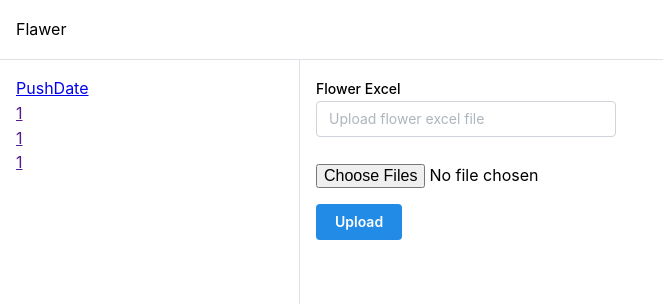
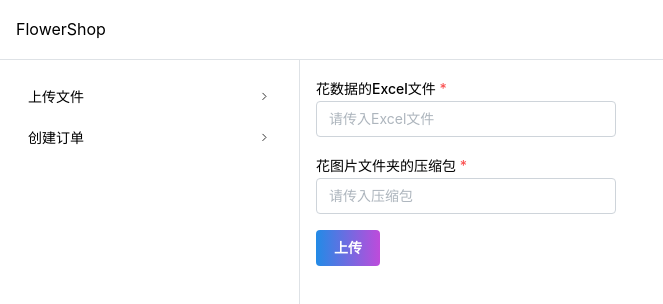
Before and after one commit to Y-small-space/FlowerShopWeb, a Next.js app: page /main/uploadPage in a window 1280 px wide. Shown: the top 304 px of the page, without its empty margins (0-663 px from the left). Built offline with nearby package versions, Linux system fonts and the light colour scheme; no server answers.

Commit message:
UI_update

```diff
--- a/package.json
+++ b/package.json
@@ -13,6 +13,7 @@
     "@mantine/hooks": "^7.11.2",
     "@mantine/next": "^6.0.22",
     "@octokit/rest": "^21.0.1",
+    "@tabler/icons-react": "^3.11.0",
     "busboy": "^1.6.0",
     "formidable": "^3.5.1",
     "multiparty": "^4.2.3",
--- a/src/app/main/layout.tsx
+++ b/src/app/main/layout.tsx
@@ -1,9 +1,16 @@
 "use client";
 
-import { AppShell, Group } from "@mantine/core";
+import { AppShell, Group, NavLink } from "@mantine/core";
 import Link from "next/link";
 import { PropsWithChildren } from "react";
 import { useDisclosure } from "@mantine/hooks";
+import {
+  IconHome2,
+  IconGauge,
+  IconChevronRight,
+  IconActivity,
+  IconCircleOff,
+} from "@tabler/icons-react";
 
 export default function MainLayout({ children }: PropsWithChildren<{}>) {
   const [opened, { toggle }] = useDisclosure();
@@ -16,14 +23,32 @@ export default function MainLayout({ children }: PropsWithChildren<{}>) {
     >
       <AppShell.Header>
         <Group h="100%" px="md">
-          Flawer
+          FlowerShop
         </Group>
       </AppShell.Header>
       <AppShell.Navbar p="md">
-        <Link href="/main/uploadPage">PushDate</Link>
-        <Link href="">1</Link>
-        <Link href="">1</Link>
-        <Link href="">1</Link>
+        <NavLink
+          href="/main/uploadPage"
+          label="上传文件"
+          rightSection={
+            <IconChevronRight
+              size="0.8rem"
+              stroke={1.5}
+              className="mantine-rotate-rtl"
+            />
+          }
+        />
+        <NavLink
+          href="/main/uploadPage"
+          label="创建订单"
+          rightSection={
+            <IconChevronRight
+              size="0.8rem"
+              stroke={1.5}
+              className="mantine-rotate-rtl"
+            />
+          }
+        />
       </AppShell.Navbar>
       <AppShell.Main>{children}</AppShell.Main>
     </AppShell>
--- a/src/app/main/uploadPage/page.tsx
+++ b/src/app/main/uploadPage/page.tsx
@@ -4,41 +4,44 @@ import { Button, Group, FileInput } from "@mantine/core";
 
 const PushDatePage = () => {
   const [flowerExcel, setFlowerExcel] = useState<File | null>(null);
-  const [flowerImagesFiles, setFlowerImagesFiles] = useState<FileList | null>(
-    null
-  );
+  const [zipFile, setZipFile] = useState<File | null>(null);
+  const [loading, setLoading] = useState(false);
+
   console.log("tokne", process.env.NEXT_PUBLIC_GITHUB_TOKEN);
 
   const handleFlowerExcelChange = (file: File | null) => {
     setFlowerExcel(file);
   };
 
-  const handleFlowerImagesChange = (e: React.ChangeEvent<HTMLInputElement>) => {
-    if (e.target.files) {
-      setFlowerImagesFiles(e.target.files);
-      console.log(e.target.files);
-    }
+  const handleZipFileChange = (file: File | null) => {
+    setZipFile(file);
   };
 
   const handleSubmit = async (e: React.FormEvent) => {
     e.preventDefault();
+    setLoading(true);
     const formData = new FormData();
+
+    if (!flowerExcel || !zipFile) {
+      alert("Excel文件和压缩包必须同时传入");
+      setLoading(false);
+      return;
+    }
 
     if (flowerExcel) {
       formData.append("flowerExcel", flowerExcel);
     }
 
-    if (flowerImagesFiles) {
-      Array.from(flowerImagesFiles).forEach((file) => {
-        const relativePath = file.webkitRelativePath || file.name;
-        formData.append("flowerImagesFiles", file, relativePath);
-      });
+    if (zipFile) {
+      formData.append("zipFile", zipFile);
     }
 
     const response = await fetch("/api/upload", {
       method: "POST",
       body: formData,
     });
+
+    setLoading(false);
     console.log(response);
   };
 
@@ -52,24 +55,29 @@ const PushDatePage = () => {
         }}
       >
         <FileInput
-          label="Flower Excel"
-          placeholder="Upload flower excel file"
+          label="花数据的Excel文件"
+          placeholder="请传入Excel文件"
           onChange={handleFlowerExcelChange}
           accept=".xlsx, .xls"
           style={{ width: "300px" }}
+          required
         />
-        <input
-          type="file"
-          webkitdirectory="true"
-          multiple
-          onChange={handleFlowerImagesChange}
-          style={{
-            width: "300px",
-            marginTop: "10px",
-            backgroundColor: "white",
-          }}
+        <FileInput
+          label="花图片文件夹的压缩包"
+          placeholder="请传入压缩包"
+          onChange={handleZipFileChange}
+          accept=".zip, .rar"
+          style={{ width: "300px" }}
+          required
         />
-        <Button type="submit">Upload</Button>
+        <Button
+          type="submit"
+          variant="gradient"
+          gradient={{ from: "blue", to: "grape", deg: 90 }}
+          loading={loading}
+        >
+          上传
+        </Button>
       </Group>
     </form>
   );
```
Also changed, not shown: src/app/main/api/upload/route.ts (+3 -12 lines), 1 other file (tests, documents, lock files or other folders).
